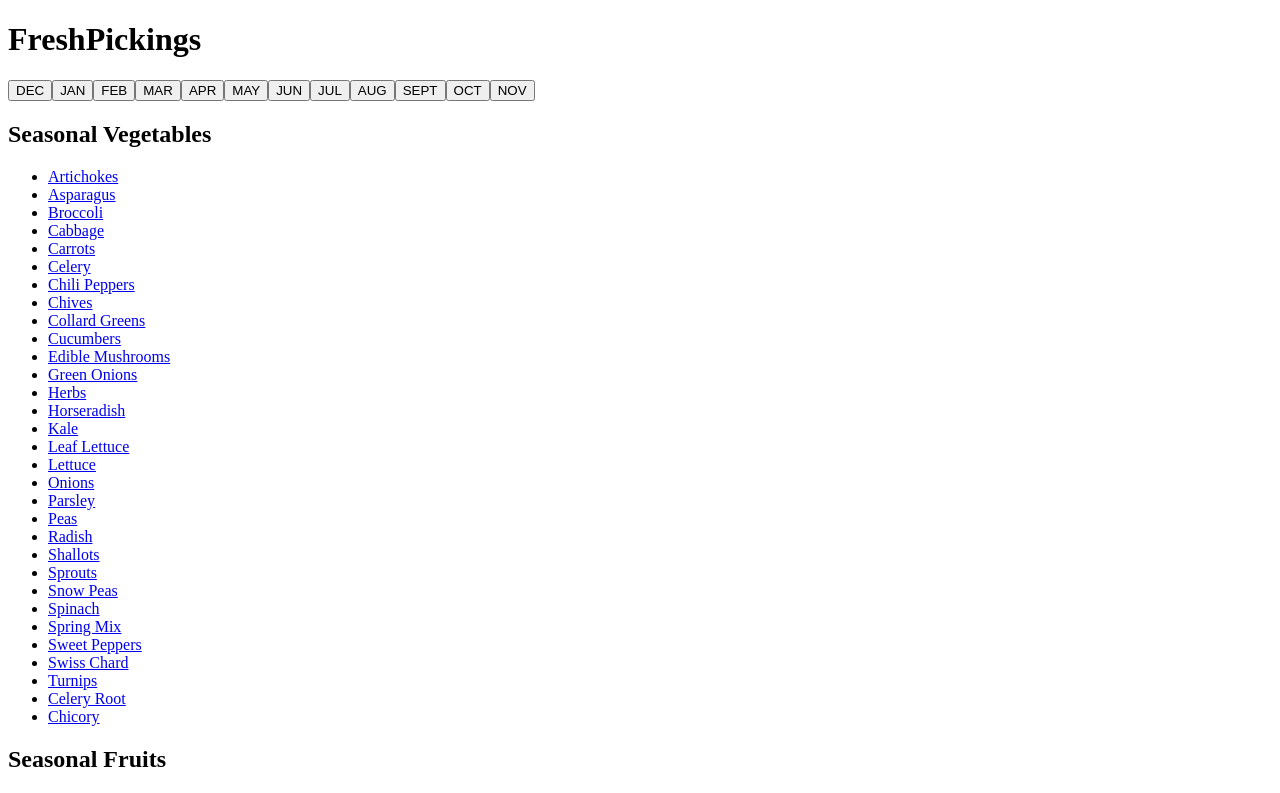
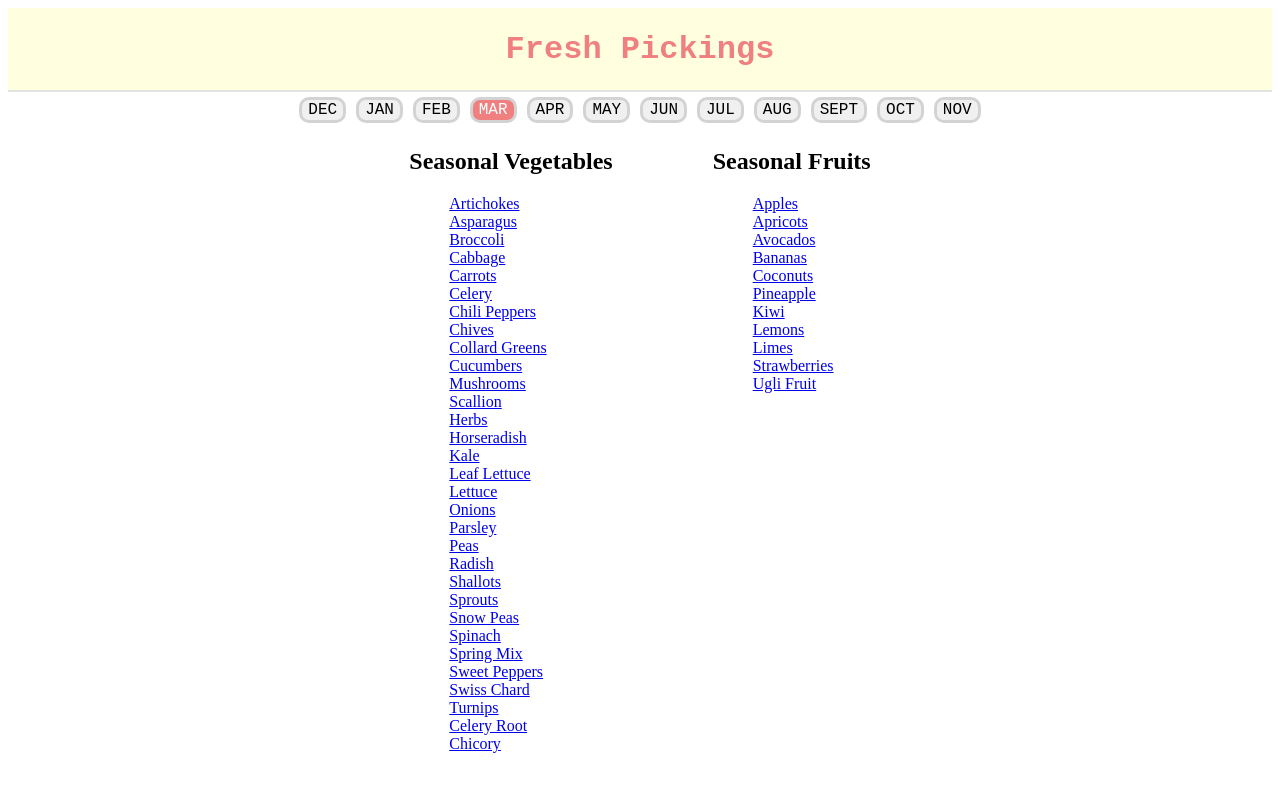
Before and after one commit to YoonJooWoo/fresh-pickings-solo-project, a React app: page /seasonal in a window 1280 px wide. Shown: the top 793 px of the page. Built offline with nearby package versions, Linux system fonts and the light colour scheme.

Commit message:
route for * added and styling started

```diff
--- a/client/components/Details.jsx
+++ b/client/components/Details.jsx
@@ -46,8 +46,8 @@ const Details = () => {
       <div>
         <h2>Recipes</h2>
         <ul>
-          {recipes.map(recipe => (
-            <li key={recipe.label}>
+          {recipes.slice(0, 6).map((recipe, index) => (
+            <li key={index}>
               <img src={recipe.image} alt={recipe.label} />
               <a href={recipe.url} target='_blank' rel='noopener noreferrer'>{recipe.label}</a>
             </li>
--- a/client/components/MainContainer.jsx
+++ b/client/components/MainContainer.jsx
@@ -4,6 +4,7 @@ import { useNavigate } from 'react-router-dom';
 
 const MainContainer = () => {
   const navigate = useNavigate();
+
   const handleButtonClick = () => {
     // window.location.href = './seasonal';
     navigate('./seasonal');
--- a/client/components/SeasonalPage.jsx
+++ b/client/components/SeasonalPage.jsx
@@ -4,7 +4,7 @@ import { Link } from 'react-router-dom';
 const SeasonalPage = () => {
   const [fruits, setFruits] = useState([]);
   const [vegetables, setVegetables] = useState([]);
-  const [selectedMonth, setSelectedMonth] = useState([]);
+  const [selectedMonth, setSelectedMonth] = useState('');
 
   useEffect(() => {
     const fetchData = async () => {
@@ -48,20 +48,22 @@ const SeasonalPage = () => {
   return (
     <div>
       <div id='month-buttons'>
-        <button onClick={() => handleMonthButtonClick('DEC')}>DEC</button>
-        <button onClick={() => handleMonthButtonClick('JAN')}>JAN</button>
-        <button onClick={() => handleMonthButtonClick('FEB')}>FEB</button>
-        <button onClick={() => handleMonthButtonClick('MAR')}>MAR</button>
-        <button onClick={() => handleMonthButtonClick('APR')}>APR</button>
-        <button onClick={() => handleMonthButtonClick('MAY')}>MAY</button>
-        <button onClick={() => handleMonthButtonClick('JUN')}>JUN</button>
-        <button onClick={() => handleMonthButtonClick('JUL')}>JUL</button>
-        <button onClick={() => handleMonthButtonClick('AUG')}>AUG</button>
-        <button onClick={() => handleMonthButtonClick('SEPT')}>SEPT</button>
-        <button onClick={() => handleMonthButtonClick('OCT')}>OCT</button>
-        <button onClick={() => handleMonthButtonClick('NOV')}>NOV</button>
+        <button onClick={() => handleMonthButtonClick('DEC')} className={selectedMonth === 'DEC' ? 'active' : ''}>DEC</button>
+        <button onClick={() => handleMonthButtonClick('JAN')} className={selectedMonth === 'JAN' ? 'active' : ''}>JAN</button>
+        <button onClick={() => handleMonthButtonClick('FEB')} className={selectedMonth === 'FEB' ? 'active' : ''}>FEB</button>
+        <button onClick={() => handleMonthButtonClick('MAR')} className={selectedMonth === 'MAR' ? 'active' : ''}>MAR</button>
+        <button onClick={() => handleMonthButtonClick('APR')} className={selectedMonth === 'APR' ? 'active' : ''}>APR</button>
+        <button onClick={() => handleMonthButtonClick('MAY')} className={selectedMonth === 'MAY' ? 'active' : ''}>MAY</button>
+        <button onClick={() => handleMonthButtonClick('JUN')} className={selectedMonth === 'JUN' ? 'active' : ''}>JUN</button>
+        <button onClick={() => handleMonthButtonClick('JUL')} className={selectedMonth === 'JUL' ? 'active' : ''}>JUL</button>
+        <button onClick={() => handleMonthButtonClick('AUG')} className={selectedMonth === 'AUG' ? 'active' : ''}>AUG</button>
+        <button onClick={() => handleMonthButtonClick('SEPT')} className={selectedMonth === 'SEPT' ? 'active' : ''}>SEPT</button>
+        <button onClick={() => handleMonthButtonClick('OCT')} className={selectedMonth === 'OCT' ? 'active' : ''}>OCT</button>
+        <button onClick={() => handleMonthButtonClick('NOV')} className={selectedMonth === 'NOV' ? 'active' : ''}>NOV</button>
 
       </div>
+      <div className='seasonal_container'>
+        <div className='vegetable_container'>
           <h2>Seasonal Vegetables</h2>
           <ul id='seasonal-vegetables'>
             {filteredVegetables.map(vegetable => (
@@ -70,7 +72,8 @@ const SeasonalPage = () => {
               </li>
             ))}
           </ul>
-
+        </div>
+        <div className='fruit_container'>
           <h2>Seasonal Fruits</h2>
           <ul id='seasonal-fruits'>
             {filteredFruits.map(fruit => (
@@ -80,6 +83,8 @@ const SeasonalPage = () => {
             ))}
           </ul>
         </div>
+      </div>
+    </div>
   );
 };
 
--- a/client/data/vegetables.json
+++ b/client/data/vegetables.json
@@ -16,7 +16,7 @@
   "availableMonths": ["JUN", "JUL", "AUG", "SEPT", "OCT", "NOV"]
   },
   {
-    "name": "Beans(Green)",
+    "name": "Green Beans",
     "availableMonths": ["JUN", "JUL", "AUG", "SEPT", "OCT", "NOV"]
   },
   {
@@ -68,7 +68,7 @@
     "availableMonths": ["MAR", "APR", "MAY", "SEPT", "OCT", "NOV"]
   },
   {
-    "name": "Edible Mushrooms",
+    "name": "Mushrooms",
     "availableMonths": ["MAR", "APR", "MAY", "SEPT", "OCT", "NOV"]
   },
   {
@@ -88,7 +88,7 @@
     "availableMonths": ["SEPT", "OCT", "NOV"]
   },
   {
-    "name": "Green Onions",
+    "name": "Scallion",
     "availableMonths": ["JAN", "MAR", "APR", "MAY", "JUN", "JUL", "AUG", "SEPT", "OCT", "DEC"]
   },
   {
@@ -210,9 +210,5 @@
   {
     "name": "Truffles",
     "availableMonths": ["JAN", "FEB", "NOV", "DEC"]
-  },
-  {
-    "name": "Mushrooms",
-    "availableMonths": ["JAN", "SEPT", "OCT", "NOV", "DEC"]
   }
 ]
--- a/client/index.html
+++ b/client/index.html
@@ -5,14 +5,15 @@
     <meta name="viewport" content="width=device-width, initial-scale=1.0">
     <meta http-equiv="X-UA-Compatible" content="IE=edge">
     <meta name="viewport" content="width=device-width, initial-scale=1.0">
-    <title>Solo Project</title>
+    <title>Fresh Pickings</title>
+    <link rel="stylesheet" href="stylesheets/styles.css">
 </head>
 <body>
     <header>
-        <h1>FreshPickings</h1>
+        <h1>Fresh Pickings</h1>
     </header>
     <div id="app"></div>
     <script src="../build/bundle.js"></script>
-    <!-- <script src="../build/index.js"></script> -->
+
 </body>
 </html>
--- a/client/stylesheets/styles.css
+++ b/client/stylesheets/styles.css
@@ -0,0 +1,47 @@
+* {
+    box-sizing: border-box;
+
+}
+
+body {
+    text-align: center;
+}
+
+header {
+    border-bottom: solid rgb(227, 227, 227) 2px;
+    background-color: lightyellow;
+    padding-top: 2px;
+    font-family: 'Courier New', Courier, monospace;
+    color: lightcoral;
+}
+
+.seasonal_container {
+    display: flex;
+    justify-content: center
+}
+
+.vegetable_container,
+.fruit_container {
+    margin: 0 50px;
+}
+
+ul {
+    list-style-type: none;
+    text-align: left;
+}
+
+#month-buttons button {
+    background-color: #f0f0f0;
+    border: solid lightgrey;
+    border-radius: 10px;
+    padding: 8px, 16px;
+    margin: 5px;
+    font-size: 16px;
+    font-family: 'Courier New', Courier, monospace;
+    cursor: pointer;
+}
+
+#month-buttons button.active {
+    background-color: lightcoral;
+    color: white;
+}
```
Also changed, not shown: 2 other files (tests, documents, lock files or other folders). Lines whose indentation alone changed are shown as unchanged.
